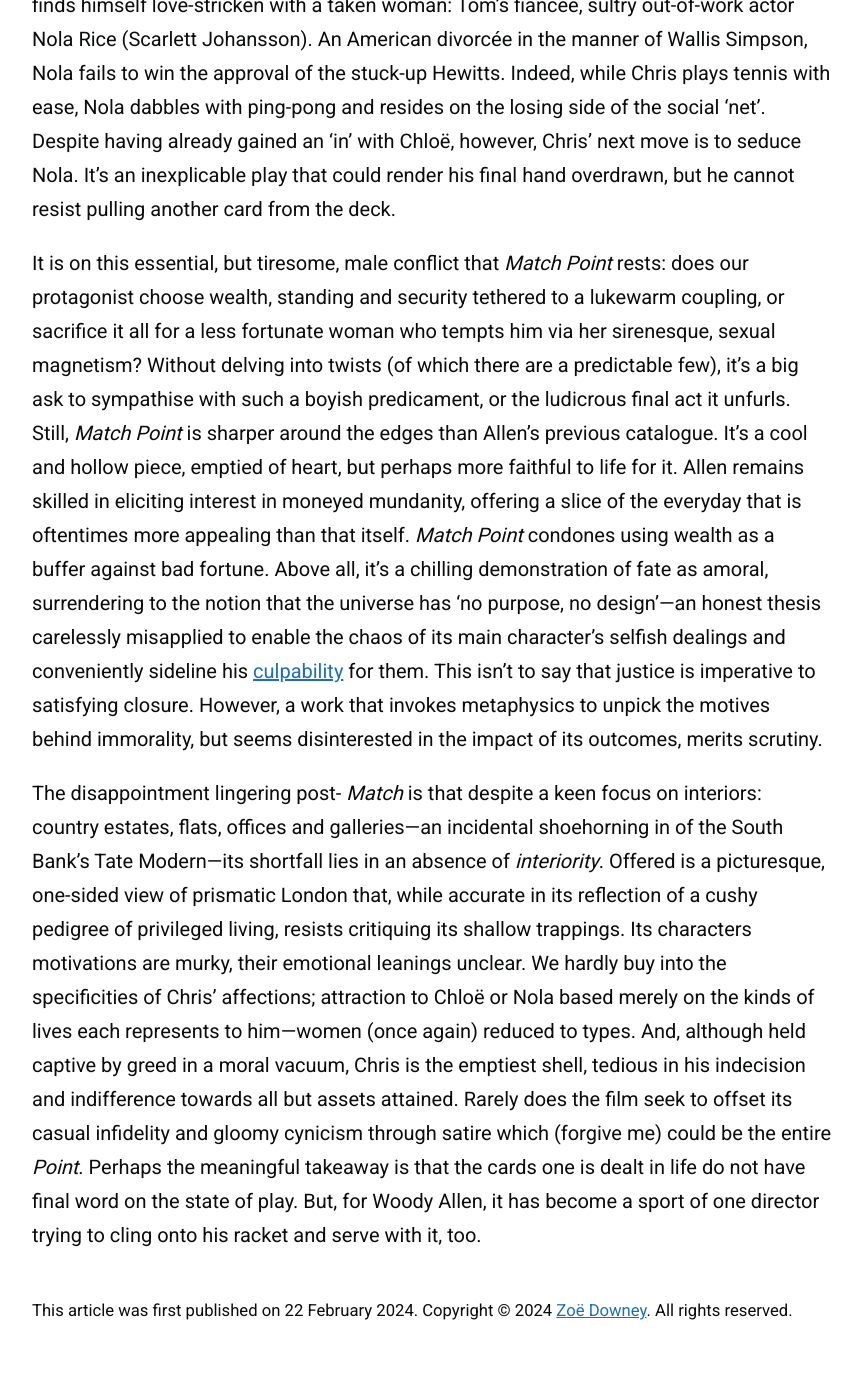
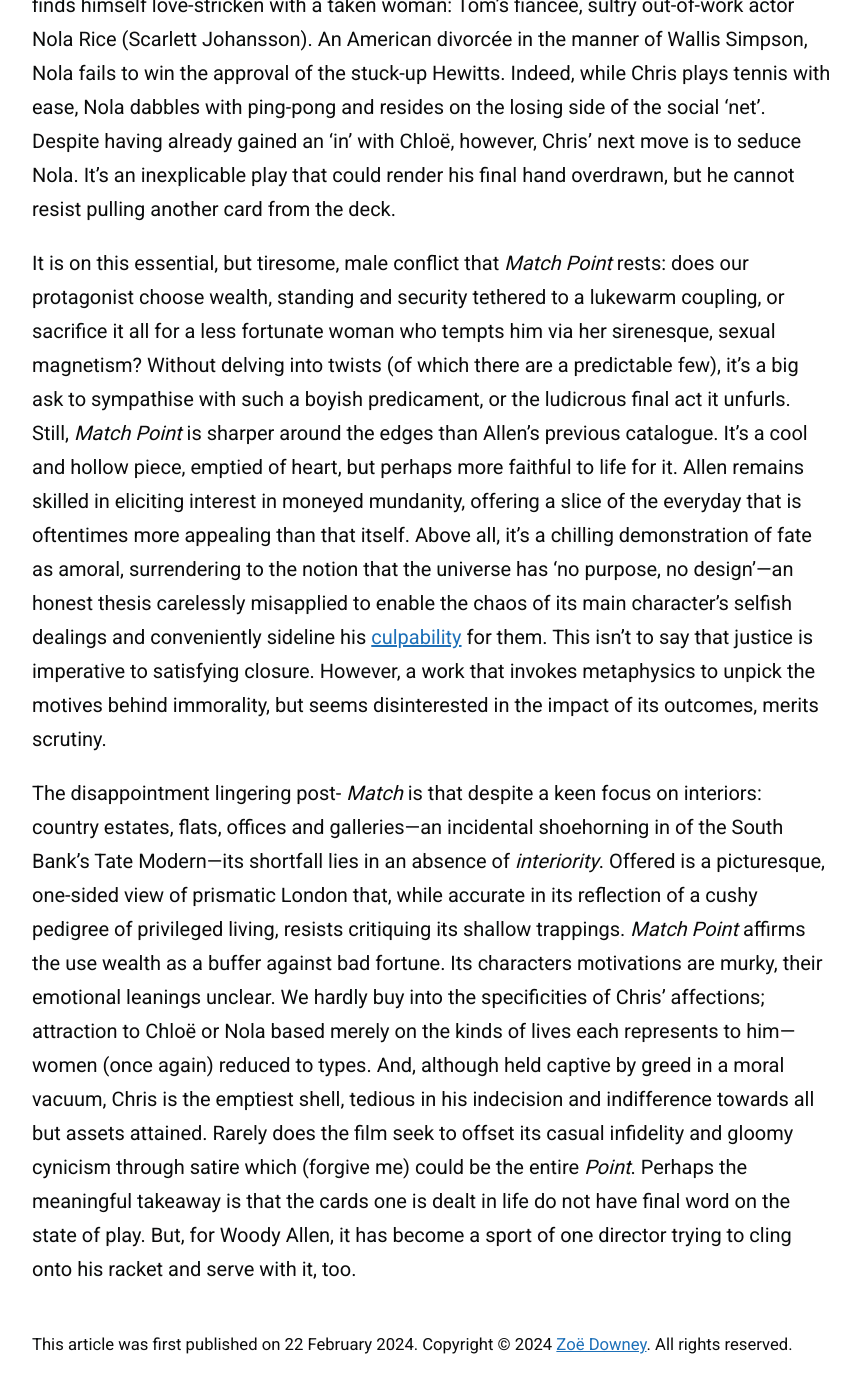
Before and after one commit to zoeurl/zoedowney.github.io, a Jekyll site: the page built from _posts/2024-2-22-match-point.md, in a window 1280 px wide and 1400 px high, scrolled down 2534 px. Shown: the top 1393 px of the window, without its empty margins (208-1070 px from the left). Built offline with Jekyll 4.4.1, drawn with Linux system fonts in a browser that asks for light colours; before the commit the page ends 3900 px from its top, so only the background shows below that.

Commit message:
Update 2024-2-22-match-point.md

```diff
--- a/_posts/2024-2-22-match-point.md
+++ b/_posts/2024-2-22-match-point.md
@@ -21,6 +21,6 @@
 
 It’s a relief to witness a Woody Allen leading man who isn’t doing his most earnest impression of the director. Even so, comparisons can be made with Michael Caine’s neurotic slash lovesick Elliot in the earlier feature _Hannah and Her Sisters_. Similarly, Chris finds himself love-stricken with a taken woman: Tom’s fiancée, sultry out-of-work actor Nola Rice (Scarlett Johansson). An American divorcée in the manner of Wallis Simpson, Nola fails to win the approval of the stuck-up Hewitts. Indeed, while Chris plays tennis with ease, Nola dabbles with ping-pong and resides on the losing side of the social ‘net’. Despite having already gained an ‘in’ with Chloë, however, Chris’ next move is to seduce Nola. It’s an inexplicable play that could render his final hand overdrawn, but he cannot resist pulling another card from the deck.
 
-It is on this essential, but tiresome, male conflict that _Match Point_ rests: does our protagonist choose wealth, standing and security tethered to a lukewarm coupling, or sacrifice it all for a less fortunate woman who tempts him via her sirenesque, sexual magnetism? Without delving into twists (of which there are a predictable few), it's a big ask to sympathise with such a boyish predicament, or the ludicrous final act it unfurls. Still, _Match Point_ is sharper around the edges than Allen’s previous catalogue. It’s a cool and hollow piece, emptied of heart, but perhaps more faithful to life for it. Allen remains skilled in eliciting interest in moneyed mundanity, offering a slice of the everyday that is oftentimes more appealing than that itself. _Match Point_ condones using wealth as a buffer against bad fortune. Above all, it’s a chilling demonstration of fate as amoral, surrendering to the notion that the universe has ‘no purpose, no design’—an honest thesis carelessly misapplied to enable the chaos of its main character’s selfish dealings and conveniently sideline his [culpability](https://www.theguardian.com/film/2023/sep/08/woody-allen-venice-applause-metoo) for them. This isn't to say that justice is imperative to satisfying closure. However, a work that invokes metaphysics to unpick the motives behind immorality, but seems disinterested in the impact of its outcomes, merits scrutiny.
+It is on this essential, but tiresome, male conflict that _Match Point_ rests: does our protagonist choose wealth, standing and security tethered to a lukewarm coupling, or sacrifice it all for a less fortunate woman who tempts him via her sirenesque, sexual magnetism? Without delving into twists (of which there are a predictable few), it's a big ask to sympathise with such a boyish predicament, or the ludicrous final act it unfurls. Still, _Match Point_ is sharper around the edges than Allen’s previous catalogue. It’s a cool and hollow piece, emptied of heart, but perhaps more faithful to life for it. Allen remains skilled in eliciting interest in moneyed mundanity, offering a slice of the everyday that is oftentimes more appealing than that itself. Above all, it’s a chilling demonstration of fate as amoral, surrendering to the notion that the universe has ‘no purpose, no design’—an honest thesis carelessly misapplied to enable the chaos of its main character’s selfish dealings and conveniently sideline his [culpability](https://www.theguardian.com/film/2023/sep/08/woody-allen-venice-applause-metoo) for them. This isn't to say that justice is imperative to satisfying closure. However, a work that invokes metaphysics to unpick the motives behind immorality, but seems disinterested in the impact of its outcomes, merits scrutiny.
 
-The disappointment lingering post- _Match_ is that despite a keen focus on interiors: country estates, flats, offices and galleries—an incidental shoehorning in of the South Bank’s Tate Modern—its shortfall lies in an absence of _interiority_. Offered is a picturesque, one-sided view of prismatic London that, while accurate in its reflection of a cushy pedigree of privileged living, resists critiquing its shallow trappings. Its characters motivations are murky, their emotional leanings unclear. We hardly buy into the specificities of Chris’ affections; attraction to Chloë or Nola based merely on the kinds of lives each represents to him—women (once again) reduced to types. And, although held captive by greed in a moral vacuum, Chris is the emptiest shell, tedious in his indecision and indifference towards all but assets attained. Rarely does the film seek to offset its casual infidelity and gloomy cynicism through satire which (forgive me) could be the entire _Point_. Perhaps the meaningful takeaway is that the cards one is dealt in life do not have final word on the state of play. But, for Woody Allen, it has become a sport of one director trying to cling onto his racket and serve with it, too.
+The disappointment lingering post- _Match_ is that despite a keen focus on interiors: country estates, flats, offices and galleries—an incidental shoehorning in of the South Bank’s Tate Modern—its shortfall lies in an absence of _interiority_. Offered is a picturesque, one-sided view of prismatic London that, while accurate in its reflection of a cushy pedigree of privileged living, resists critiquing its shallow trappings. _Match Point_ affirms the use wealth as a buffer against bad fortune. Its characters motivations are murky, their emotional leanings unclear. We hardly buy into the specificities of Chris’ affections; attraction to Chloë or Nola based merely on the kinds of lives each represents to him—women (once again) reduced to types. And, although held captive by greed in a moral vacuum, Chris is the emptiest shell, tedious in his indecision and indifference towards all but assets attained. Rarely does the film seek to offset its casual infidelity and gloomy cynicism through satire which (forgive me) could be the entire _Point_. Perhaps the meaningful takeaway is that the cards one is dealt in life do not have final word on the state of play. But, for Woody Allen, it has become a sport of one director trying to cling onto his racket and serve with it, too.
```
